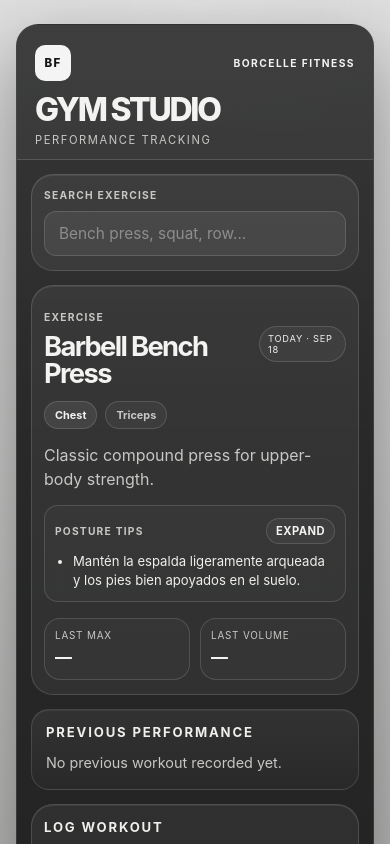
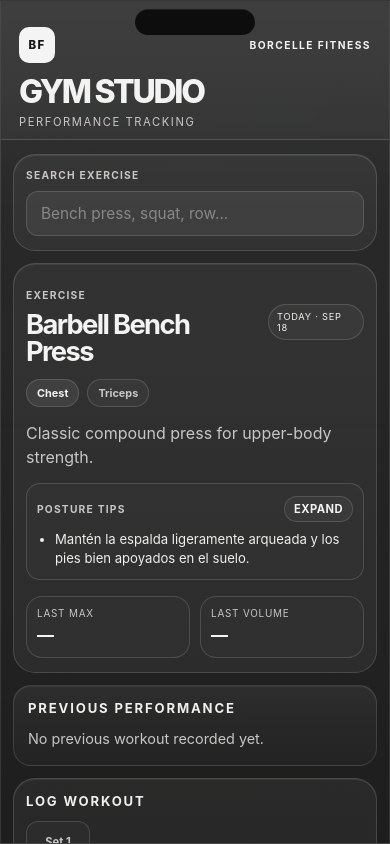
Before and after one commit to Sebpabonc/gymstudio, a React (Vite) app: page / in a window 390 px wide. Shown: the top 844 px of the page. Built offline with nearby package versions, Linux system fonts and the light colour scheme.

Commit message:
Adjust mobile phone-sized layout

```diff
--- a/src/styles.css
+++ b/src/styles.css
@@ -26,6 +26,7 @@ body,
 body {
   margin: 0;
   min-height: 100vh;
+  height: 100vh;
   display: flex;
   align-items: center;
   justify-content: center;
@@ -36,6 +37,7 @@ body {
   font-family: Inter, 'Segoe UI', sans-serif;
   -webkit-font-smoothing: antialiased;
   text-rendering: optimizeLegibility;
+  padding: 0;
 }
 
 body::before {
@@ -60,22 +62,27 @@ button {
 
 .app-shell {
   width: 100%;
-  min-height: 100vh;
+  height: 100vh;
   display: flex;
   align-items: center;
   justify-content: center;
-  padding: 24px 16px;
+  padding: 12px;
 }
 
 .phone-frame {
   position: relative;
-  width: min(100%, 430px);
-  min-height: 860px;
+  width: min(calc(100vw - 18px), 390px);
+  aspect-ratio: 390 / 844;
+  max-height: calc(100vh - 12px);
+  min-height: 0;
   background: linear-gradient(180deg, rgba(37, 37, 38, 0.95), rgba(18, 18, 18, 0.96));
-  border: 1px solid rgba(255, 255, 255, 0.1);
-  border-radius: 30px;
-  box-shadow: var(--shadow);
+  border: 1px solid rgba(255, 255, 255, 0.12);
+  border-radius: 34px;
+  box-shadow: 0 28px 80px rgba(0, 0, 0, 0.42);
   overflow: hidden;
+  display: flex;
+  flex-direction: column;
+  isolation: isolate;
 }
 
 .phone-frame::before {
@@ -86,6 +93,20 @@ button {
   pointer-events: none;
 }
 
+.phone-frame::after {
+  content: '';
+  position: absolute;
+  top: 8px;
+  left: 50%;
+  transform: translateX(-50%);
+  width: 120px;
+  height: 26px;
+  border-radius: 999px;
+  background: rgba(9, 9, 9, 0.92);
+  box-shadow: inset 0 1px 0 rgba(255, 255, 255, 0.07);
+  z-index: 5;
+}
+
 .brand-header,
 .app-content {
   position: relative;
@@ -93,9 +114,10 @@ button {
 }
 
 .brand-header {
-  padding: 20px 18px 12px;
+  padding: 30px 18px 10px;
   border-bottom: 1px solid var(--line);
   background: rgba(255, 255, 255, 0.03);
+  padding-top: 26px;
 }
 
 .brand-row {
@@ -147,8 +169,12 @@ button {
 
 .app-content {
   display: grid;
-  gap: 14px;
-  padding: 14px 14px 18px;
+  gap: 12px;
+  padding: 12px 12px 16px;
+  flex: 1;
+  overflow-y: auto;
+  -webkit-overflow-scrolling: touch;
+  padding-top: 14px;
 }
 
 .card {
@@ -613,8 +639,15 @@ button {
 }
 
 @media (max-width: 420px) {
+  .app-shell {
+    padding: 0;
+  }
+
   .phone-frame {
-    border-radius: 22px;
+    width: 100vw;
+    max-height: 100vh;
+    height: 100vh;
+    border-radius: 0;
   }
 
   .set-row {
```
Also changed, not shown: 1 other file (tests, documents, lock files or other folders).
